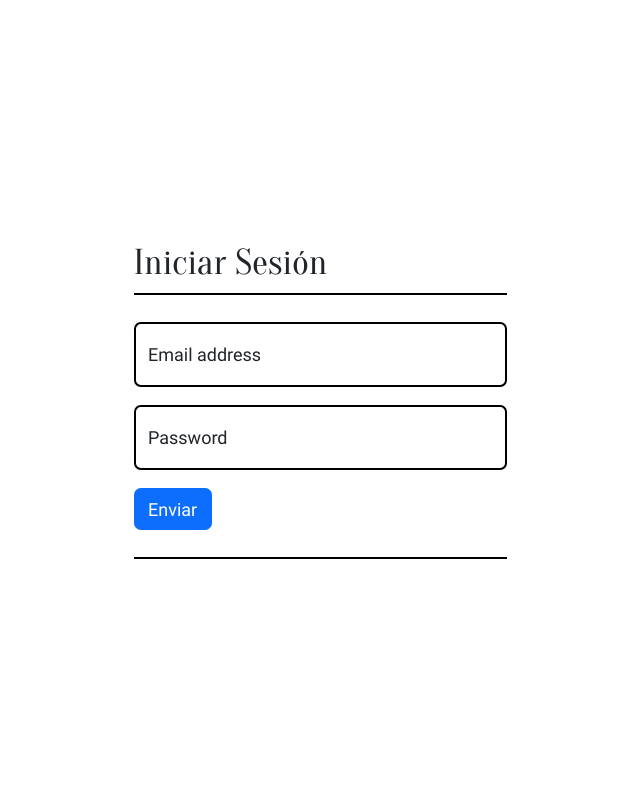
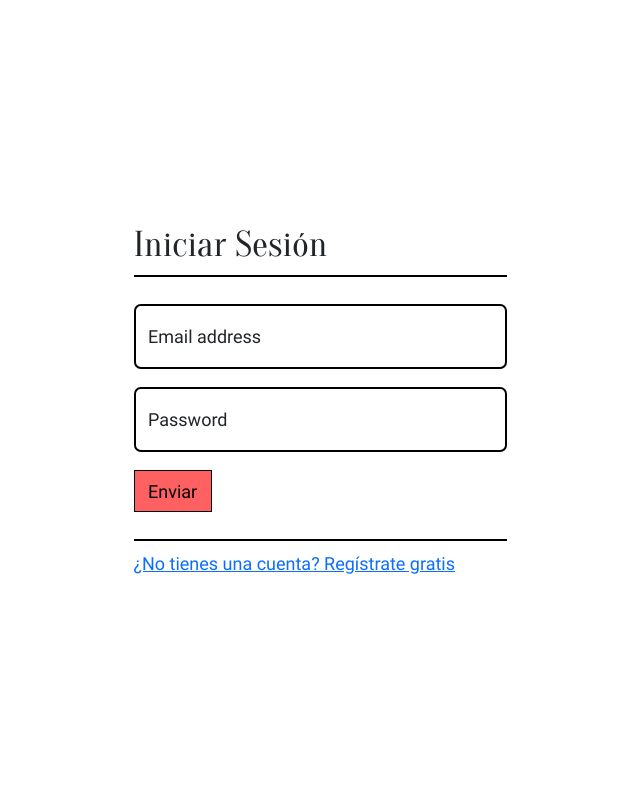
Before and after one commit to SebasVM123/Papiro-Tinta-Proyect, a Django app: page /login/ in a window 1280 px wide. Shown: the whole page, without its empty margins (320-960 px from the left). Run offline with Django 4.2, Linux system fonts and the light colour scheme.

Commit message:
Feat: agrega estilos globales para input y button

```diff
--- a/Papiro_Tinta/main/templates/main/login.html
+++ b/Papiro_Tinta/main/templates/main/login.html
@@ -30,11 +30,10 @@
 				<input type="password" class="form-control custom-input" id="floatingPassword" name="password" placeholder="Password">
 				<label for="floatingPassword">Password</label>
 			</div>
-			<button type="submit" class="btn btn-primary mt-3">Enviar</button>
+			<button type="submit" class="btn btn-primary mt-3 custom-button">Enviar</button>
 		</form>
+		<a href="#" class="mt-2">¿No tienes una cuenta? Regístrate gratis</a>
 	</div>
-
-
 
 	<!-- JS Bootstrap -->
 	<script src="https://cdn.jsdelivr.net/npm/bootstrap@5.3.2/dist/js/bootstrap.bundle.min.js" integrity="sha384-C6RzsynM9kWDrMNeT87bh95OGNyZPhcTNXj1NW7RuBCsyN/o0jlpcV8Qyq46cDfL" crossorigin="anonymous"></script>
--- a/Papiro_Tinta/static/css/style.css
+++ b/Papiro_Tinta/static/css/style.css
@@ -1,9 +1,11 @@
 :root {
-    --brown: (193, 164, 117);
-    --salmon: (255, 97, 98);
-    --black: (35, 35, 35);
-    --gray: (134, 145, 148);
-    --white: (255, 255, 255);
+    --brown: #C1A475;
+    --salmon: #FF6162;
+    --black: #000000;
+    --gray: #869194;
+    --white: #FFFFFF;
+
+    --salmon-light: #FF8E8F;
 }
 
 /* fuentes -----------------------------------------------*/
@@ -63,6 +65,23 @@
 
 .custom-input {
     border: 2px solid black;
+}
+
+.custom-button {
+    border: 1px solid black;
+    border-radius: 0;
+    background-color: var(--salmon);
+    color: var(--black);
+}
+
+.custom-button:hover {
+    border: 1px solid black;
+    background-color: var(--salmon-light);
+    color: var(--black);
+}
+
+.custom-link {
+
 }
 
 /* header ------------------------------------------------*/
```
